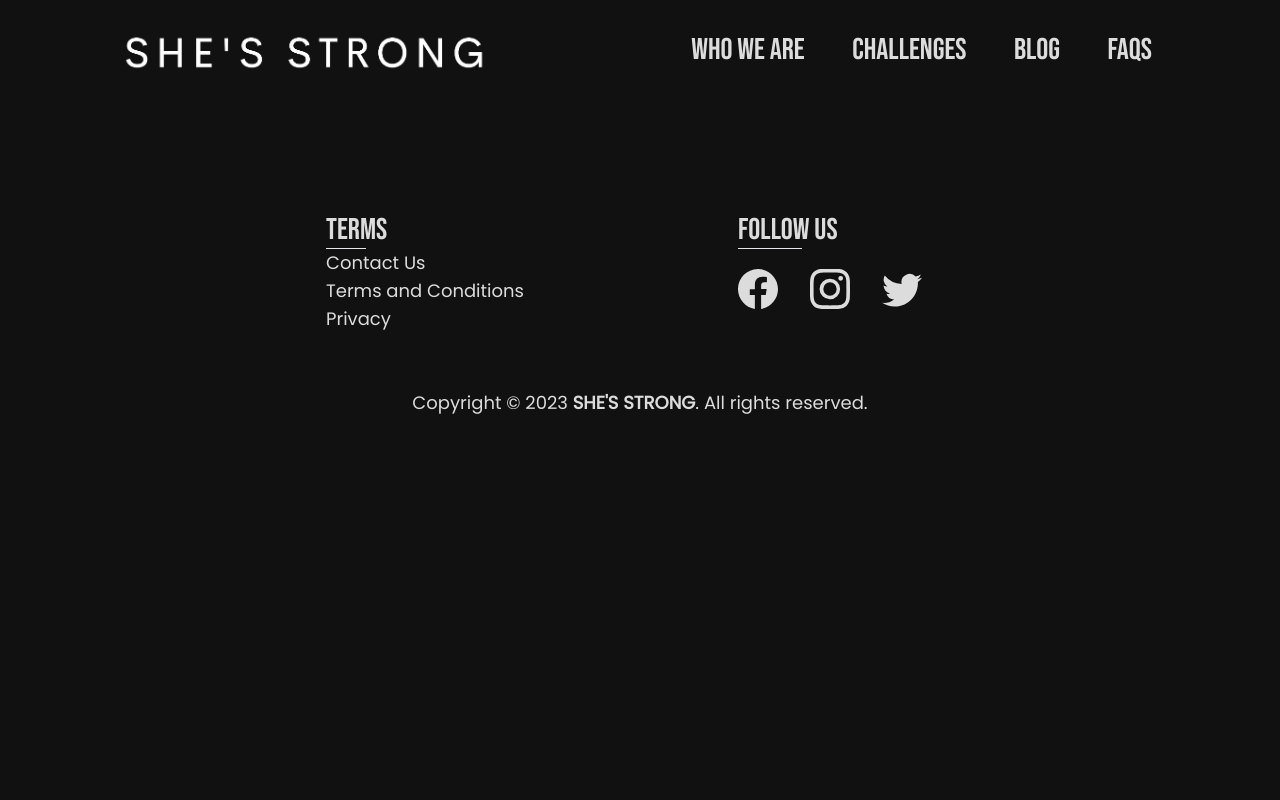
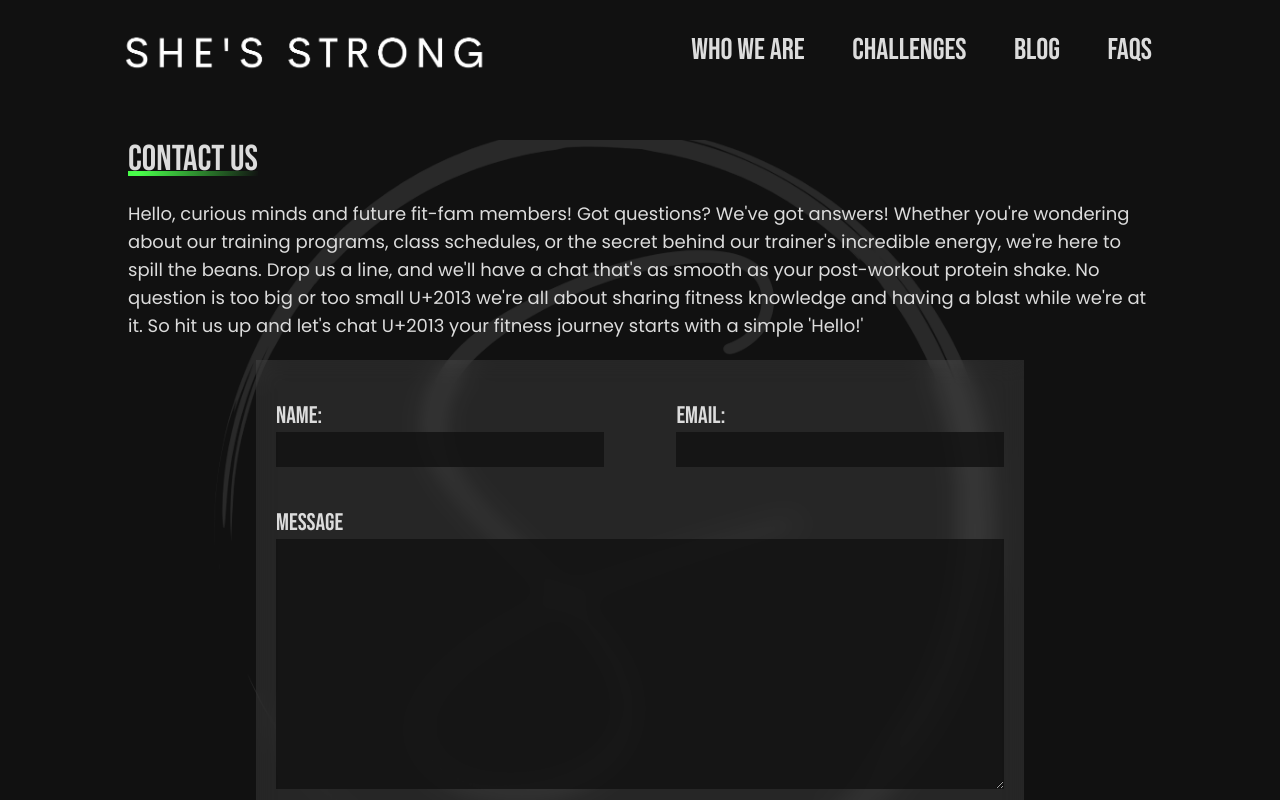
Before and after one commit to chrisHebs23/ShesStrong, a React (Vite) app: page /contact in a window 1280 px wide. Shown: the top 800 px of the page. Built offline with nearby package versions, Linux system fonts and the light colour scheme.

Commit message:
added blog page and post page

```diff
--- a/package.json
+++ b/package.json
@@ -10,6 +10,7 @@
     "preview": "vite preview"
   },
   "dependencies": {
+    "@emailjs/browser": "^3.11.0",
     "react": "^18.2.0",
     "react-dom": "^18.2.0",
     "react-icons": "^4.10.1",
--- /dev/null
+++ b/src/assets/data/dummyArticles.js
@@ -0,0 +1,29 @@
+export const dummyArticles = [
+  {
+    id: 1,
+    title: "Unlock Your Inner Strength: Embracing Fitness",
+    author: "Jessica Johnson",
+    date: "August 10, 2023",
+    bannerImage:
+      "https://images.unsplash.com/photo-1541534741688-6078c6bfb5c5?ixlib=rb-4.0.3&ixid=M3wxMjA3fDB8MHxwaG90by1wYWdlfHx8fGVufDB8fHx8fA%3D%3D&auto=format&fit=crop&w=1169&q=80",
+    text: "Are you ready to embark on a fitness journey that will empower you like never before? In this article, Jessica Johnson shares her insights on embracing fitness as a lifestyle. Get ready to discover the secrets to staying motivated, setting achievable goals, and breaking through barriers. It's time to unleash your inner strength and create a healthier, happier you!",
+  },
+  {
+    id: 2,
+    title: "Nutrition Hacks for a Stronger You",
+    author: "Alex Carter",
+    date: "August 15, 2023",
+    bannerImage:
+      "https://images.unsplash.com/photo-1535914254981-b5012eebbd15?ixlib=rb-4.0.3&ixid=M3wxMjA3fDB8MHxwaG90by1wYWdlfHx8fGVufDB8fHx8fA%3D%3D&auto=format&fit=crop&w=1170&q=80",
+    text: "They say abs are made in the kitchen, and Alex Carter couldn't agree more! Dive into this article where Alex spills the beans on nutrition hacks that can supercharge your fitness journey. From the best pre-workout snacks to post-workout recovery meals, you'll find tips that will take your results to the next level. Get ready to feed your body the right way and fuel your progress!",
+  },
+  {
+    id: 3,
+    title: "Mastering Mindset: Overcoming Workout Plateaus",
+    author: "Taylor Martinez",
+    date: "August 20, 2023",
+    bannerImage:
+      "https://images.unsplash.com/photo-1528715471579-d1bcf0ba5e83?ixlib=rb-4.0.3&ixid=M3wxMjA3fDB8MHxwaG90by1wYWdlfHx8fGVufDB8fHx8fA%3D%3D&auto=format&fit=crop&w=1193&q=80",
+    text: "Struggling to break through those pesky workout plateaus? Taylor Martinez has your back! In this article, Taylor delves into the power of mindset when it comes to conquering challenges. Learn how to shift your perspective, set new mental benchmarks, and keep the momentum going, even when the going gets tough. Get ready to crush your goals with a positive and unstoppable mindset!",
+  },
+];
--- a/src/components/footer/Footer.jsx
+++ b/src/components/footer/Footer.jsx
@@ -28,7 +28,7 @@ const Footer = () => {
   ];
 
   return (
-    <footer className="flex justify-center items-center my-16 mx-3 md:h-[300px] ">
+    <footer className="flex justify-center items-center my-16 mx-3 screen-padding">
       <div className="md:w-2/4">
         <div className="flex md:flex-row flex-col justify-between mb-8">
           <div className="mb-6 ">
--- a/src/index.css
+++ b/src/index.css
@@ -41,6 +41,10 @@
   .star path {
     @apply fill-highlight border-2 border-primary;
   }
+
+  label {
+    @apply font-display text-2xl;
+  }
 }
 
 span {
--- /dev/null
+++ b/src/pages/blog/Blog.jsx
@@ -0,0 +1,30 @@
+import React from "react";
+import { dummyArticles } from "../../assets/data/dummyArticles";
+import BlogCards from "./components/BlogCards";
+import { Link } from "react-router-dom";
+
+const Blog = () => {
+  return (
+    <div className="screen-padding">
+      <h2>
+        <span>Blog Articles</span>
+      </h2>
+      <div className="flex flex-wrap justify-between gap-y-5 my-5">
+        {dummyArticles.toReversed().map((article, i) => (
+          <div
+            key={i}
+            className={`${
+              i == 0 ? "lg:w-full lg:h-[500px]" : "lg:w-[46%]"
+            } w-full h-[350px] `}
+          >
+            <Link to={`/blog/${article.id}`}>
+              <BlogCards article={article} i={i} />
+            </Link>
+          </div>
+        ))}
+      </div>
+    </div>
+  );
+};
+
+export default Blog;
--- /dev/null
+++ b/src/pages/blog/components/BlogCards.jsx
@@ -0,0 +1,19 @@
+/* eslint-disable react/prop-types */
+
+const BlogCards = ({ article }) => {
+  return (
+    <div
+      style={{ backgroundImage: `url(${article.bannerImage})` }}
+      className="w-full h-full flex flex-wrap bg-center overflow-hidden hover:scale-105 transition ease-in-out delay-150"
+    >
+      <div className=" flex flex-col justify-center p-5 w-[60%] h-full bg-primary/40 backdrop-blur-sm ">
+        <h3 className="mb-2">{article.title}</h3>
+        <p className="my-2 text-highlight">{article.author}</p>
+        <p className="my-2 text-xs">{article.date}</p>
+        <p className="my-2 line-clamp-3">{article.text}</p>
+      </div>
+    </div>
+  );
+};
+
+export default BlogCards;
--- /dev/null
+++ b/src/pages/blog/components/Post.jsx
@@ -0,0 +1,26 @@
+import { useParams } from "react-router-dom";
+import { dummyArticles } from "../../../assets/data/dummyArticles";
+
+const Post = () => {
+  let { id } = useParams();
+
+  const found = dummyArticles.find((element) => (element.id = id));
+  console.log(found.title);
+
+  return !found ? (
+    <div>
+      <h2>Blog Post Not Found</h2>
+    </div>
+  ) : (
+    <div className="screen-padding flex flex-col justify-center items-center">
+      <div
+        style={{ backgroundImage: `url(${found.bannerImage})` }}
+        className="w-full h-[250px] md:h-[400px] bg-cover bg-center "
+      />
+      <h2 className="my-5 lg:w-1/4 md:w-2/4 text-center">{found.title}</h2>
+      <p className="lg:w-[75%]">{found.text}</p>
+    </div>
+  );
+};
+
+export default Post;
--- /dev/null
+++ b/src/pages/contact/Contact.jsx
@@ -0,0 +1,27 @@
+import ContactForm from "./components/ContactForm";
+
+const Contact = () => {
+  return (
+    <div className="screen-padding bg-hero-image w-full bg-cover bg-center my-10">
+      <h2 className="mb-5">
+        <span>Contact Us</span>
+      </h2>
+      <p className="mb-5">
+        Hello, curious minds and future fit-fam members! Got questions?
+        We&apos;ve got answers! Whether you&apos;re wondering about our training
+        programs, class schedules, or the secret behind our trainer&apos;s
+        incredible energy, we&apos;re here to spill the beans. Drop us a line,
+        and we&apos;ll have a chat that&apos;s as smooth as your post-workout
+        protein shake. No question is too big or too small U+2013 we&apos;re all
+        about sharing fitness knowledge and having a blast while we&apos;re at
+        it. So hit us up and let&apos;s chat U+2013 your fitness journey starts
+        with a simple &apos;Hello!&apos;
+      </p>
+      <div className="bg-secondary/10 backdrop-blur-md w-full md:w-3/4 m-auto">
+        <ContactForm />
+      </div>
+    </div>
+  );
+};
+
+export default Contact;
--- /dev/null
+++ b/src/pages/contact/components/ContactForm.jsx
@@ -0,0 +1,70 @@
+import { useRef } from "react";
+import emailjs from "@emailjs/browser";
+
+const ContactForm = () => {
+  const form = useRef();
+
+  const sendEmail = (e) => {
+    e.preventDefault();
+
+    // emailjs
+    //   .sendForm(
+    //     "YOUR_SERVICE_ID",
+    //     "YOUR_TEMPLATE_ID",
+    //     form.current,
+    //     "YOUR_PUBLIC_KEY"
+    //   )
+    //   .then(
+    //     (result) => {
+    //       console.log(result.text);
+    //     },
+    //     (error) => {
+    //       console.log(error.text);
+    //     }
+    //   );
+  };
+
+  return (
+    <div className="my-5 w-full p-5">
+      <form ref={form} onSubmit={sendEmail}>
+        <div className="flex flex-col ">
+          <div className="flex justify-between items-center  my-5">
+            <div className="flex flex-col w-[45%] ">
+              <label className="">Name: </label>
+              <input
+                type="text"
+                name="name"
+                className="bg-primary/80 h-[35px]"
+                required
+              />
+            </div>
+            <div className="flex flex-col w-[45%]">
+              <label>Email:</label>
+              <input
+                type="email"
+                name="user_email"
+                className="bg-primary/80 h-[35px]"
+                required
+              />
+            </div>
+          </div>
+          <div className="flex flex-col my-5">
+            <label>Message</label>
+            <textarea
+              name="message"
+              className="bg-primary/80 h-[250px]"
+              required
+            />
+          </div>
+          <input
+            type="submit"
+            value="Send"
+            className="btn w-3/4 md:w-1/4  m-auto"
+          />
+        </div>
+      </form>
+    </div>
+  );
+};
+
+export default ContactForm;
--- a/src/routes/Router.jsx
+++ b/src/routes/Router.jsx
@@ -4,6 +4,9 @@ import FAQ from "../pages/faq/FAQ";
 import Bookings from "../pages/bookings/Bookings";
 import TermsAndConditions from "../pages/termsAndConditions/TermsAndConditions";
 import PrivacyPolicy from "../pages/privacyPolicy/PrivacyPolicy";
+import Contact from "../pages/contact/Contact";
+import Blog from "../pages/blog/Blog";
+import Post from "../pages/blog/components/Post";
 
 import { Routes, Route } from "react-router-dom";
 
@@ -16,6 +19,9 @@ const Router = () => {
         <Route path="/bookings" element={<Bookings />} />
         <Route path="/terms-and-conditions" element={<TermsAndConditions />} />
         <Route path="/privacy" element={<PrivacyPolicy />} />
+        <Route path="/contact" element={<Contact />} />
+        <Route path="/blog" element={<Blog />} />
+        <Route path="/blog/:id" element={<Post />} />
       </Routes>
     </>
   );
```
Also changed, not shown: 1 other file (tests, documents, lock files or other folders).
